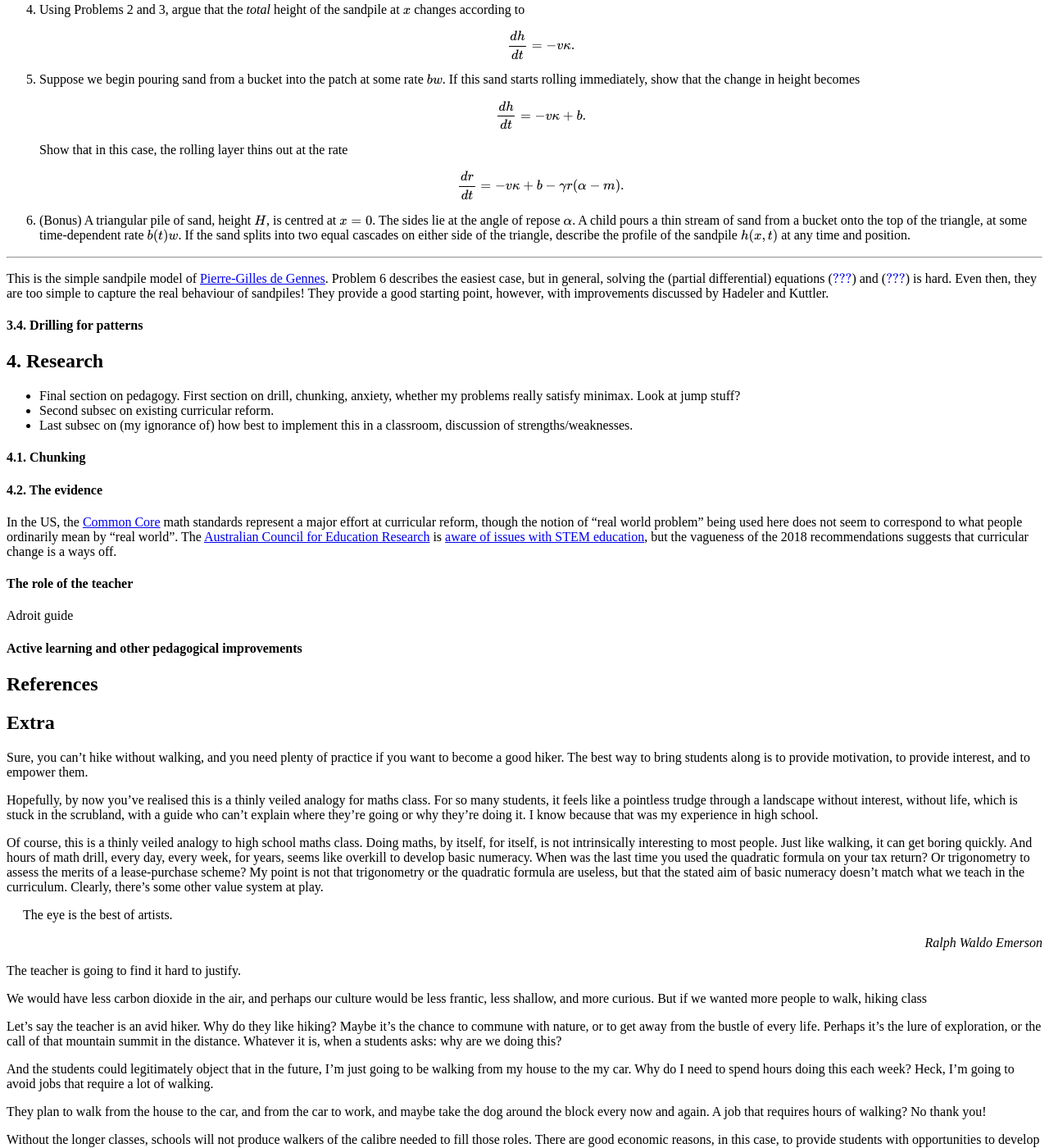
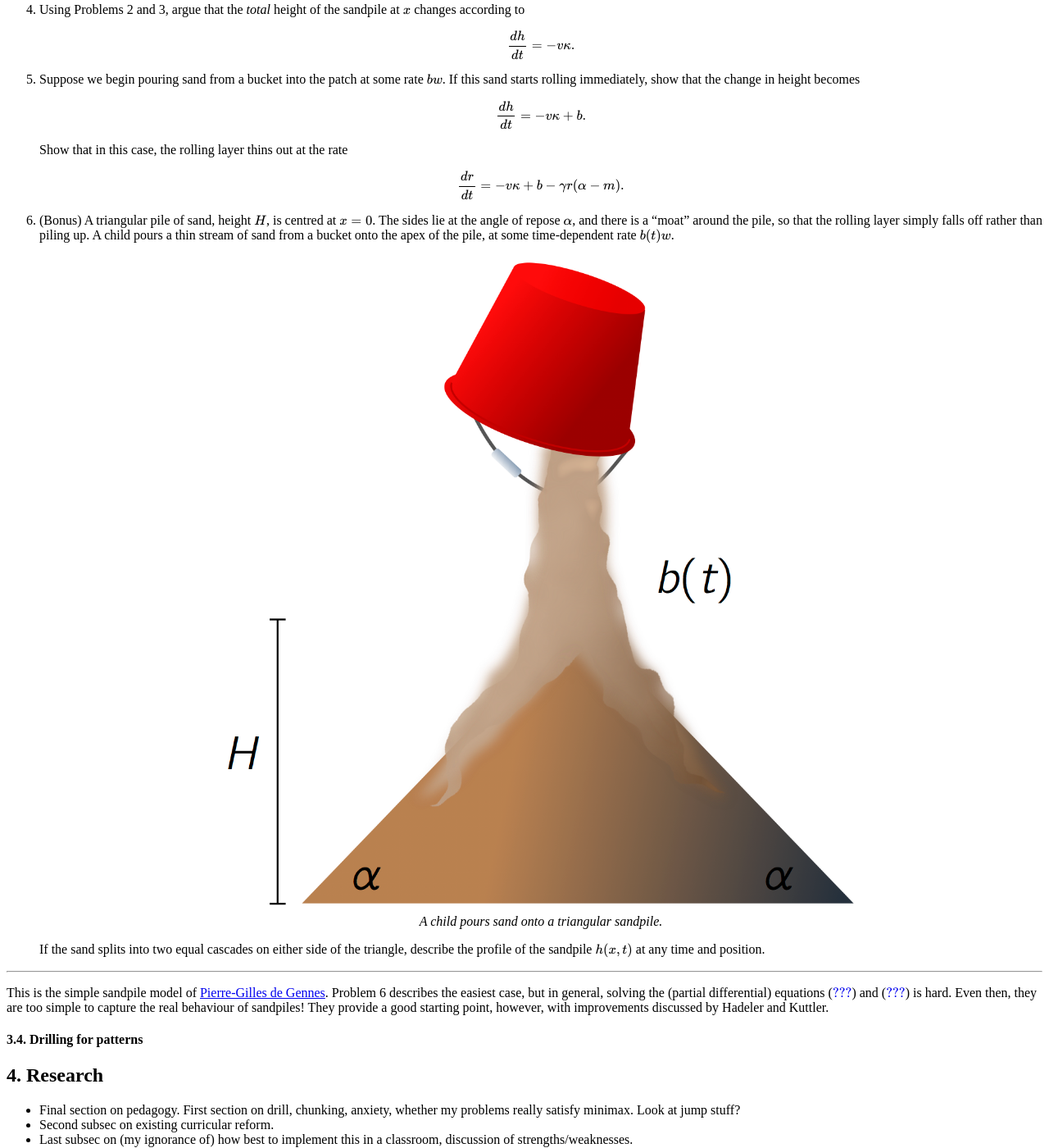
Before and after one commit to hapax/hapax.github.io, a Jekyll site: the page built from assets/teaching.md, in a window 1280 px wide and 1400 px high, scrolled down 21855 px. Shown: the whole window at 82% size. Built offline with Jekyll 4.4.1, drawn with Linux system fonts in a browser that asks for light colours; our own code applies the rules of GitHub Pages for plain Markdown files; formulas are drawn with MathJax 3; a script that is not in the unit is left out.

Commit message:
Add sadnpile3

```diff
--- a/assets/teaching.md
+++ b/assets/teaching.md
@@ -1190,9 +1190,19 @@ of the patch at $x$, as is the value of $s$.
 	$$
 
 6. (Bonus) A triangular pile of sand, height $H$, is centred at $x=0$.
-   The sides lie at the angle of repose $\alpha$.
-   A child pours a thin stream of sand from a bucket onto the top of
-   the triangle, at some time-dependent rate $b(t)w$.
+   The sides lie at the angle of repose $\alpha$, and there is a
+   "moat" around the pile, so that the rolling layer simply falls off
+   rather than piling up.
+   A child pours a thin stream of sand from a bucket onto the apex of
+   the pile, at some time-dependent rate $b(t)w$.
+
+   <figure>
+    <div style="text-align:center"><img src ="/images/posts/sandpile3.png"
+    width="68%" />
+		    <figcaption><i>A child pours sand onto a triangular sandpile.</i></figcaption>
+	</div>
+	</figure>
+
    If the sand splits into two equal cascades on either side of the triangle, describe the
    profile of the sandpile $h(x, t)$ at any time and position.
 
```
Also changed, not shown: images/posts/sandpile3.png (added).
